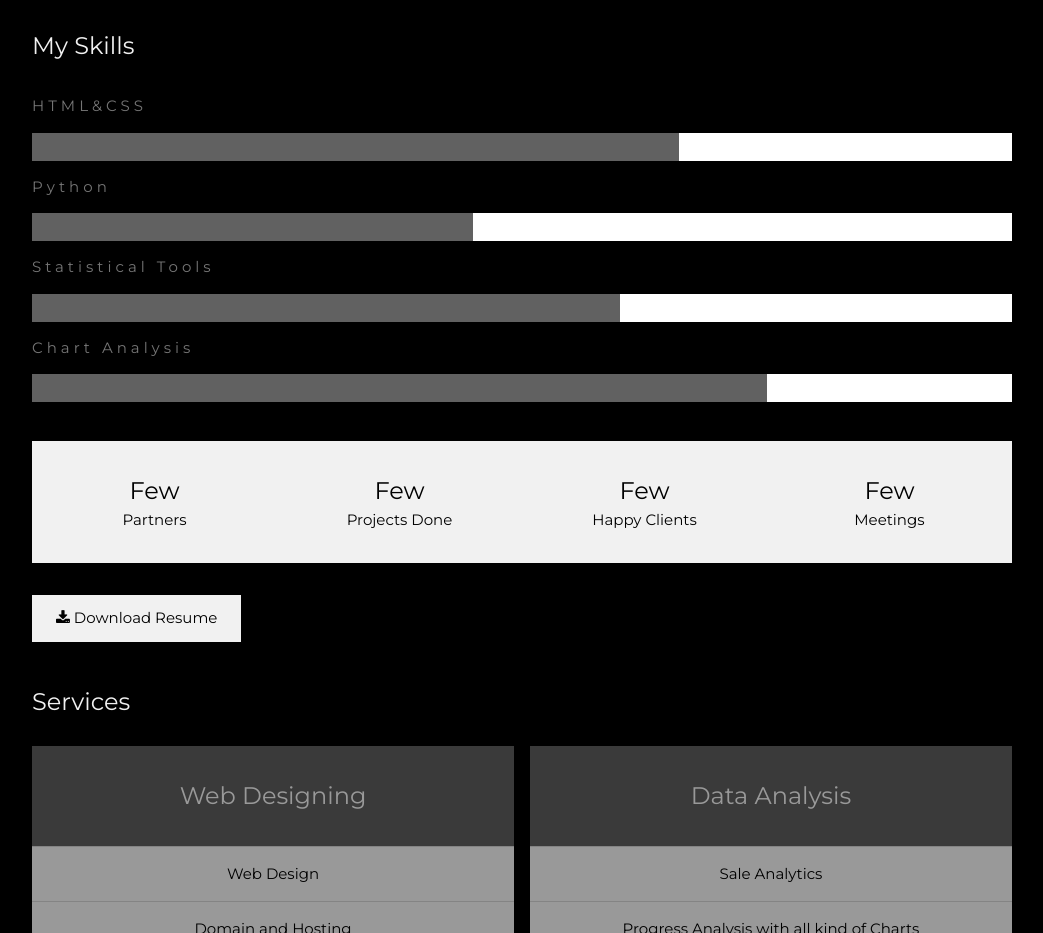
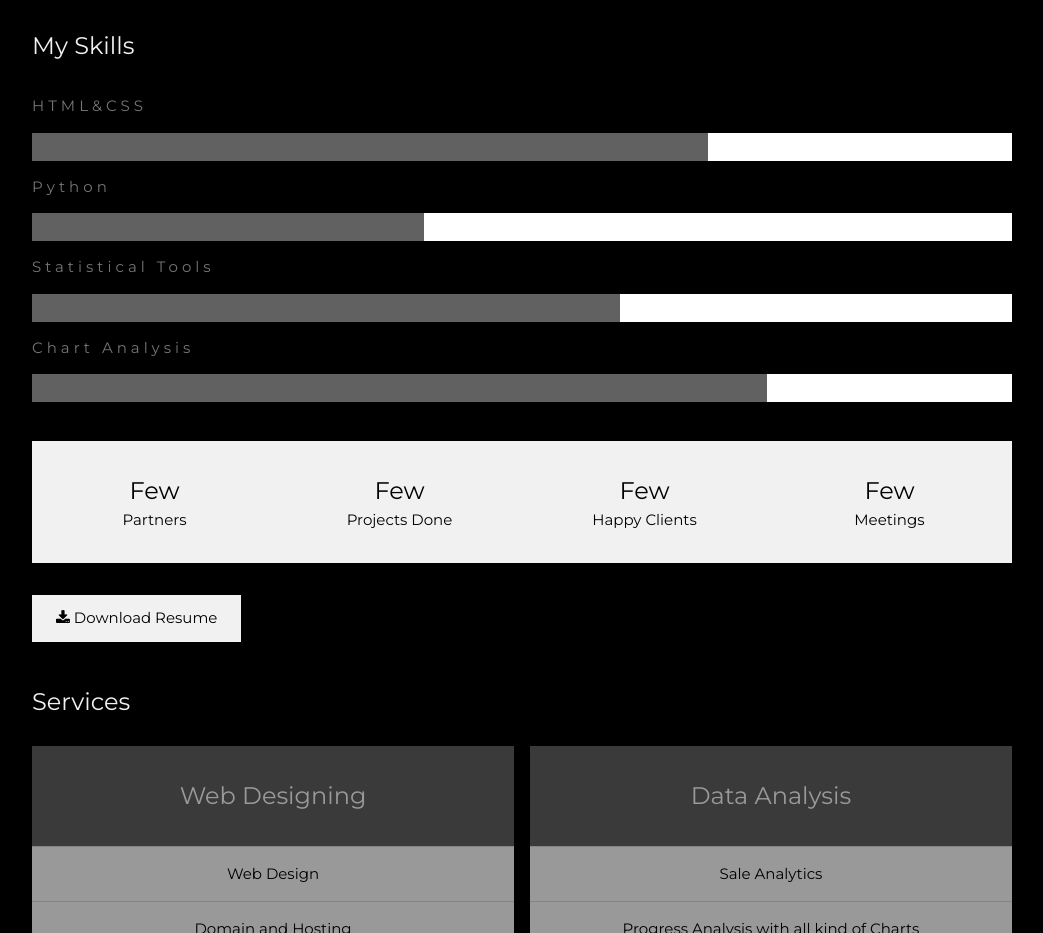
Before and after one commit to binamify/PortfolioWebsite, a plain HTML site: page index.html in a window 1280 px wide. Shown: the part 1564-2497 px from the top of the page, without its empty margins (178-1221 px from the left). Drawn offline with nearby package versions, Linux system fonts and the light colour scheme; files whose address does not match are found by name.

Commit message:
Few Changes
A little Bit of InCodeDocs and Few Changes in Data

```diff
--- a/index.html
+++ b/index.html
@@ -4,16 +4,17 @@
 <!-- Hypothetical info might be used. -->
 <!-- HTML Beginner Project -->
 
-
+<!-- Declaration as HTML% -->
 <!DOCTYPE html>
 <html>
-<title>Binam Karki</title>
+<title>Binam Karki-WebDeveloper</title>
 <meta charset="UTF-8">
 <meta name="viewport" content="width=device-width, initial-scale=1">
 <link rel="stylesheet" href="https://www.w3schools.com/w3css/4/w3.css">
 <link rel="stylesheet" href="https://fonts.googleapis.com/css?family=Montserrat">
 <link rel="stylesheet" href="https://cdnjs.cloudflare.com/ajax/libs/font-awesome/4.7.0/css/font-awesome.min.css">
 <link rel="icon" type="image/png" href="logo.png">
+<!--   internal CSS -->
 <style>
 body, h1,h2,h3,h4,h5,h6 {font-family: "Montserrat", sans-serif}
 .w3-row-padding img {margin-bottom: 12px}
@@ -22,6 +23,7 @@ body, h1,h2,h3,h4,h5,h6 {font-family: "Montserrat", sans-serif}
 /* Add a left margin to the "page content" that matches the width of the sidebar (120px) */
 #main {margin-left: 120px}
 /* Remove margins from "page content" on small screens */
+/*   Responsiveness */
 @media only screen and (max-width: 600px) {#main {margin-left: 0}}
 </style>
 <body class="w3-black">
@@ -77,11 +79,11 @@ body, h1,h2,h3,h4,h5,h6 {font-family: "Montserrat", sans-serif}
     <h3 class="w3-padding-16 w3-text-light-grey">My Skills</h3>
     <p class="w3-wide">HTML&CSS</p>
     <div class="w3-white">
-      <div class="w3-dark-grey" style="height:28px;width:66%"></div>
+      <div class="w3-dark-grey" style="height:28px;width:69%"></div>
     </div>
     <p class="w3-wide">Python</p>
     <div class="w3-white">
-      <div class="w3-dark-grey" style="height:28px;width:45%"></div>
+      <div class="w3-dark-grey" style="height:28px;width:40%"></div>
     </div>
     <p class="w3-wide">Statistical Tools</p>
     <div class="w3-white">
```
